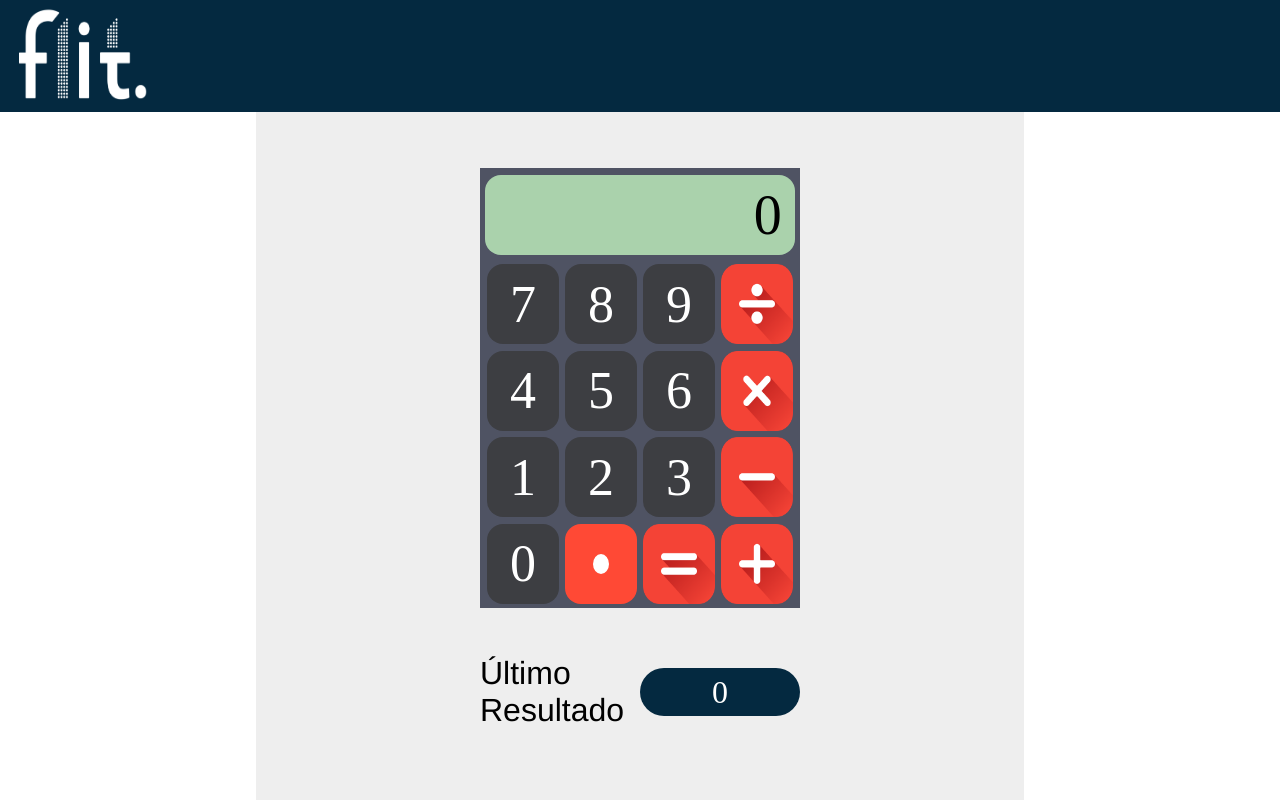
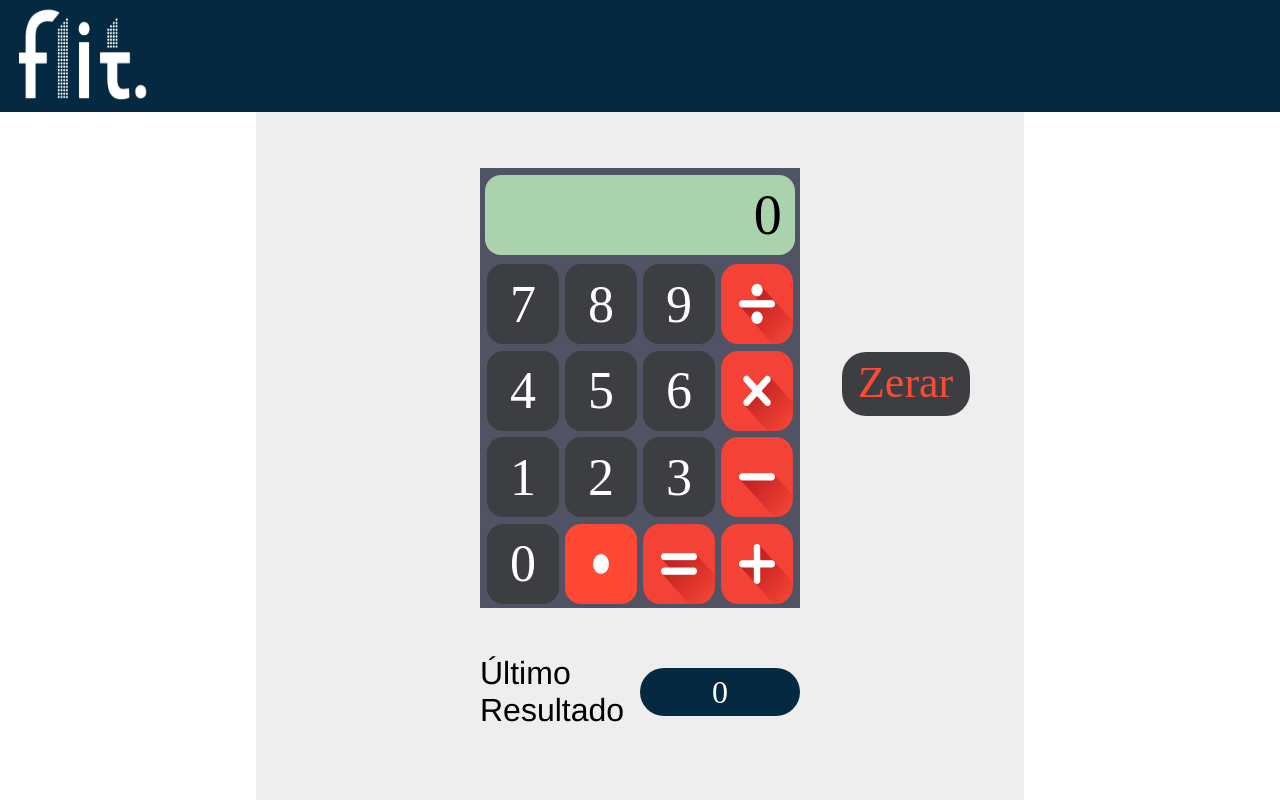
Before and after one commit to Leonardo1532/Calculadora, a plain HTML site: page html(s)/index.html in a window 1280 px wide. Drawn offline with Linux system fonts and the light colour scheme.

Commit message:
Calculadora 100%

```diff
--- a/css(s)/index.css
+++ b/css(s)/index.css
@@ -168,3 +168,29 @@
     color: white;
     font-size: 4vh;
 }
+
+.zerar {
+    position: absolute;
+    display: flex;
+    justify-content: center;
+    align-content: center;
+    align-items: center;
+    height: 8vh;
+    width: 10vw;
+    border-radius: 3vh;
+    margin-left: 41.5vw;
+    margin-top: 30vh;
+    background-color: #3d3e42;
+    color: rgb(255, 73, 53);
+    font-size: 5.5vh;
+}
+
+.zerar span {
+    margin-bottom: 0.3vh;
+}
+
+.zerar:hover {
+    background-color: #282828;
+    color: rgb(255, 113, 113);
+    transition: 0.5s;
+}
--- a/html(s)/index.html
+++ b/html(s)/index.html
@@ -98,6 +98,9 @@
                 <span class="title">Último Resultado</span>
                 <span class="resultContent">0</span>
             </div>
+            <div class="zerar">
+                <span>Zerar</span>
+            </div>
         </div>
     </div>
     <script src="../js(S)/index.js"></script>
--- a/js(S)/index.js
+++ b/js(S)/index.js
@@ -21,6 +21,8 @@ let igual = document.querySelector('.igual')
 let ponto = document.querySelector('.ponto')
 
 let ultimoResultado = document.querySelector('.resultContent')
+
+let zerar = document.querySelector('.zerar')
 
 let arrayNumeros = [zero, um, dois, tres, quatro, cinco, seis, sete, oito, nove, ponto]
 
@@ -49,12 +51,8 @@ igual.addEventListener('click', event => {
     let resultado
     let split = interface.innerHTML.split(" ")
 
-    console.log(split)
-
     let number1 = parseFloat(split[0])
-    console.log(number1)
     let number2 = parseFloat(split[2])
-    console.log(number2)
 
     if (split.length == 3) {
         switch (split[1]) {
@@ -99,11 +97,9 @@ igual.addEventListener('click', event => {
 
     window.localStorage.setItem("LastResult", ultimoResultado.innerHTML)
 
-    if (ultimoResultado.innerHTML == 0) {
-        window.addEventListener("load", ValorLocalStorage)
-    }
+    ultimoResultado.innerHTML = window.localStorage.getItem("LastResult")
+})
 
-    function ValorLocalStorage() {
-        ultimoResultado.innerHTML = window.localStorage.getItem("LastResult")
-    }
+zerar.addEventListener('click', event => {
+    interface.innerHTML = "0"
 })
```
